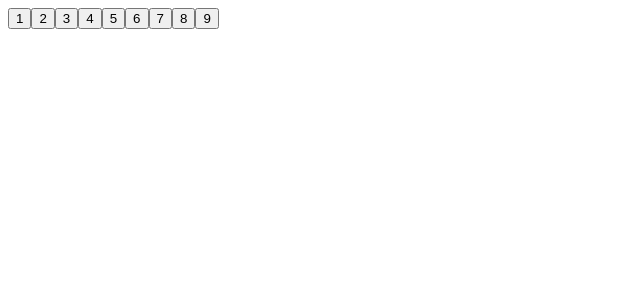
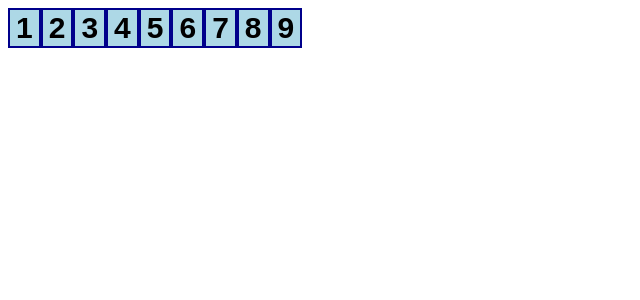
Before and after one commit to faizah1992/Tic-Tac-Toe, a React (Create React App) app: page / in a window 1280 px wide. Shown: the top 300 px of the page, without its empty margins (0-640 px from the left). Built offline with nearby package versions, Linux system fonts and the light colour scheme.

Commit message:
updated square file

```diff
--- a/src/components/Square.js
+++ b/src/components/Square.js
@@ -10,7 +10,7 @@ const style = {
 }
 const Square = ({value, onClick}) => (
 
-    <button onClick={onClick}>
+    <button  style={style}onClick={onClick}>
         {value}
     </button>
 )
```
